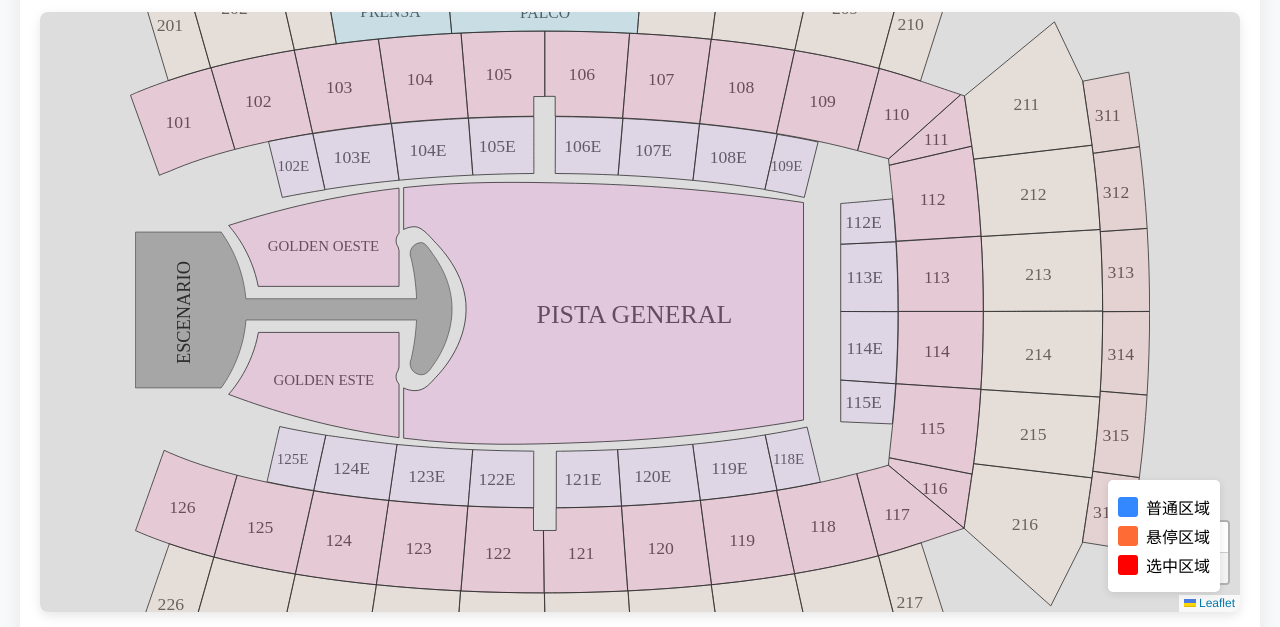
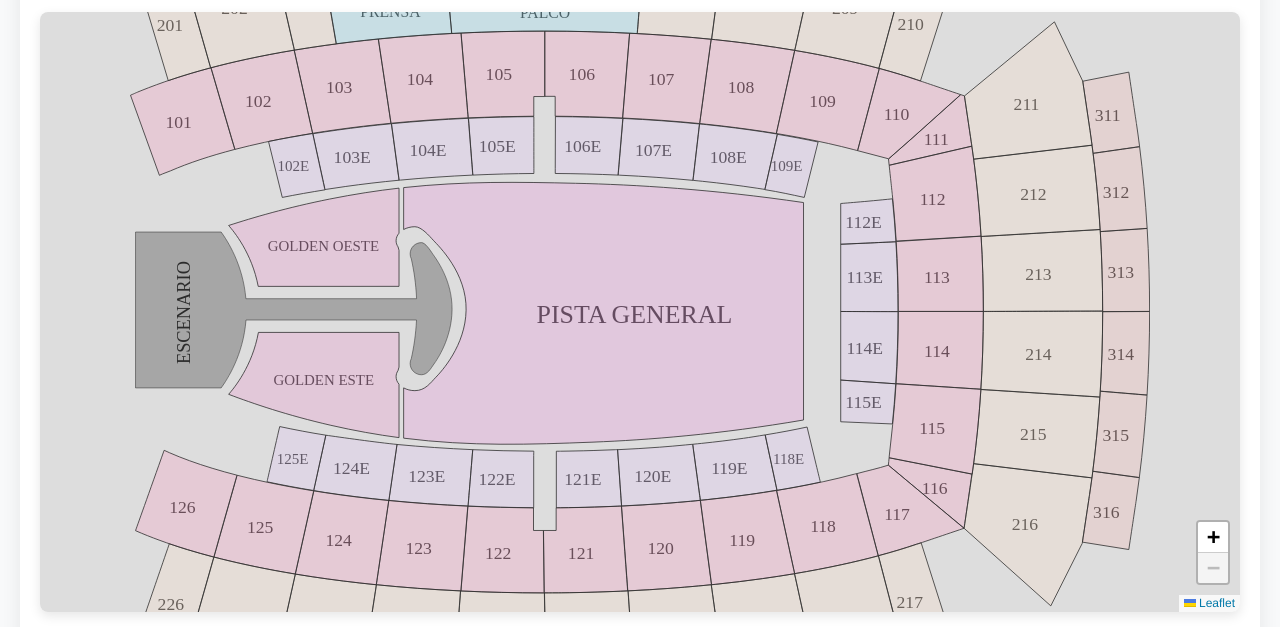
Before and after one commit to youngqqcn/seat_select, a plain HTML site: page svg_geo_seat.html in a window 1280 px wide. Shown: the part 173-800 px from the top of the page. Drawn offline with nearby package versions, Linux system fonts and the light colour scheme.

Commit message:
删除无用内容

```diff
--- a/svg_geo_seat.html
+++ b/svg_geo_seat.html
@@ -194,30 +194,6 @@
 
             <div id="map-container">
                 <div id="map"></div>
-
-                <div class="legend">
-                    <div class="legend-item">
-                        <div
-                            class="legend-color"
-                            style="background: #3388ff"
-                        ></div>
-                        <span>普通区域</span>
-                    </div>
-                    <div class="legend-item">
-                        <div
-                            class="legend-color"
-                            style="background: #ff6b35"
-                        ></div>
-                        <span>悬停区域</span>
-                    </div>
-                    <div class="legend-item">
-                        <div
-                            class="legend-color"
-                            style="background: #ff0000"
-                        ></div>
-                        <span>选中区域</span>
-                    </div>
-                </div>
             </div>
 
             <div id="section-detail">
```
